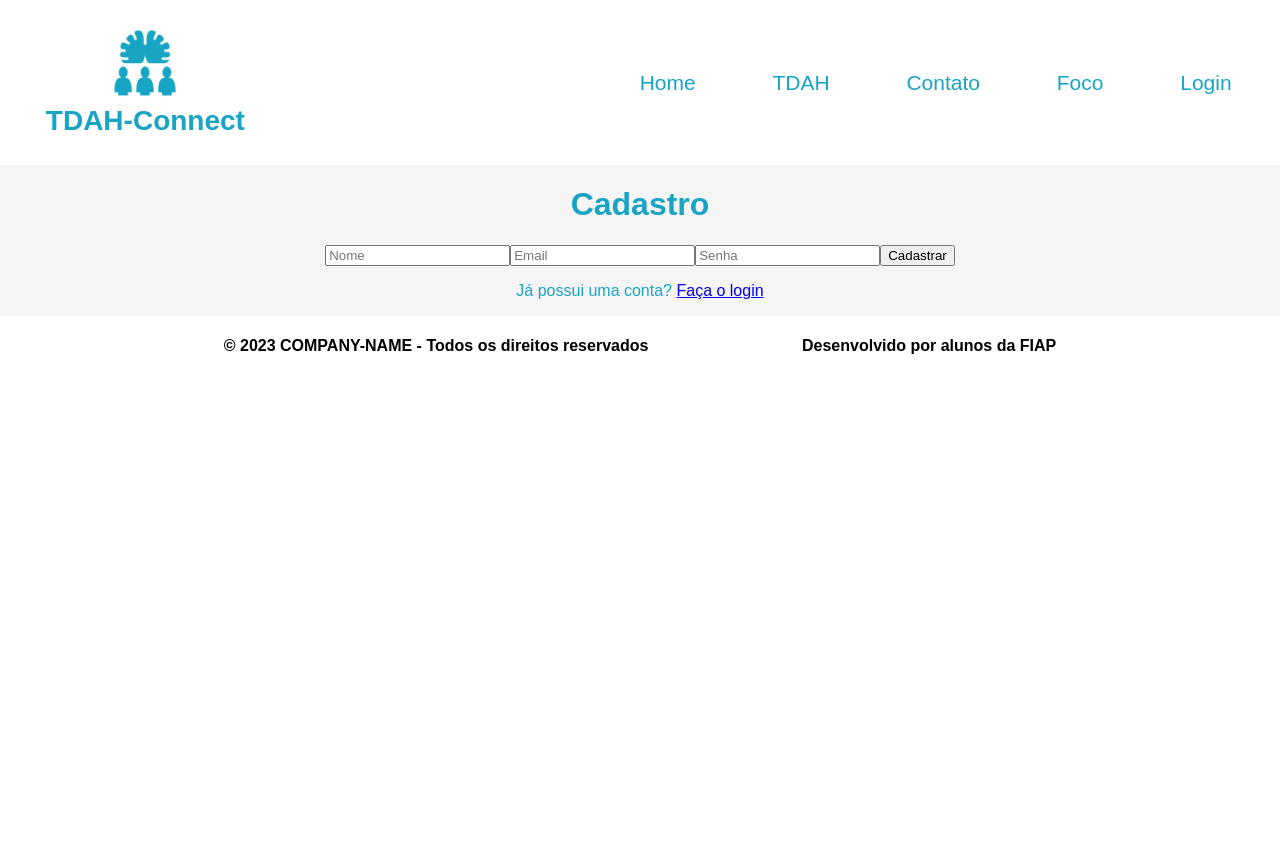
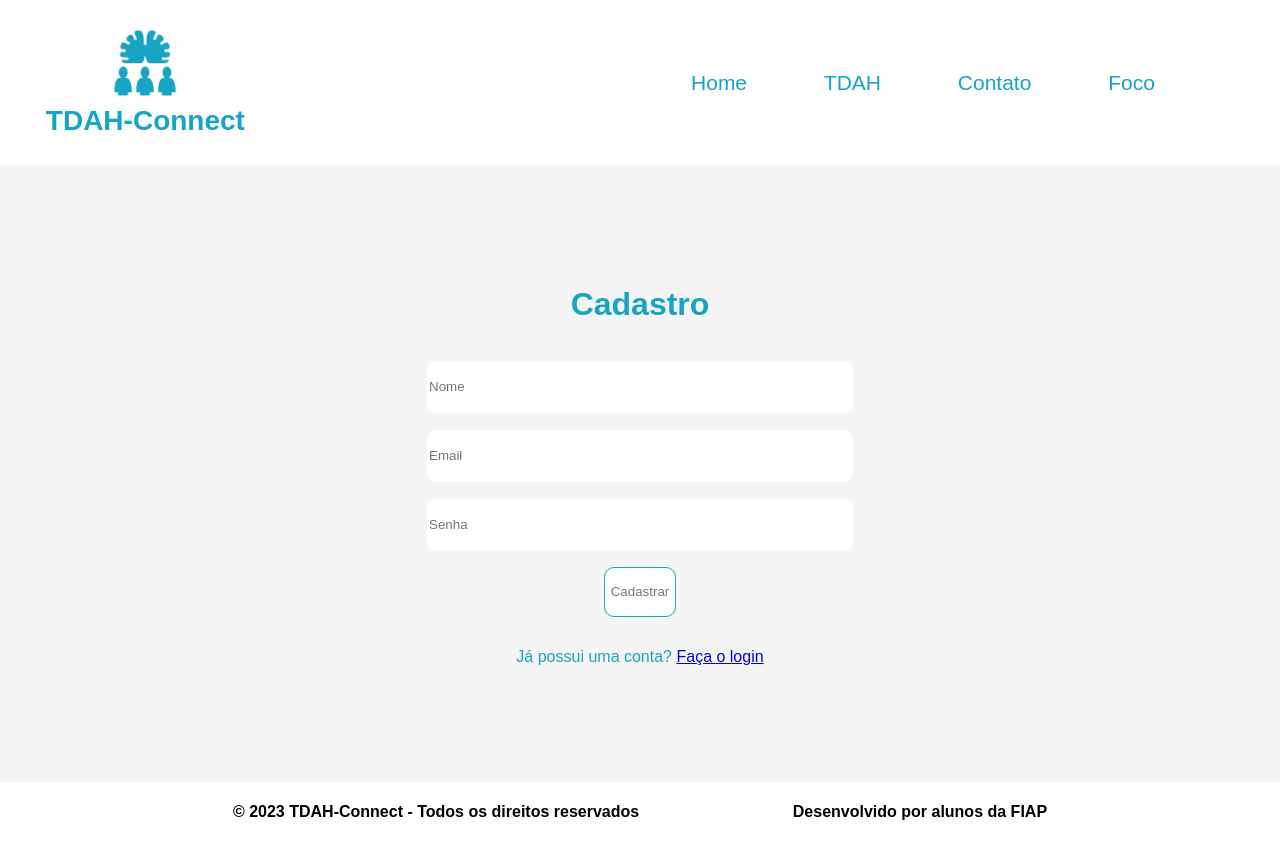
Before and after one commit to BrnBastos/SPRINT3_WebSite, a React (Create React App) app in the folder tdah-app/: page /Cadastro in a window 1280 px wide. Shown: the top 858 px of the page. Before the commit the page ends 800 px from the top, so only its background shows below. Built offline with nearby package versions, Linux system fonts and the light colour scheme; a web font is replaced by a local one.

Commit message:
ajuste no botão sair
-

```diff
--- a/tdah-app/src/componentes/Footer/footer.js
+++ b/tdah-app/src/componentes/Footer/footer.js
@@ -31,7 +31,7 @@ function Footer(){
         <FooterStyle>
             <FlexDivF>
                 <PaddingF>
-                    © 2023 COMPANY-NAME - Todos os direitos reservados
+                    © 2023 TDAH-Connect - Todos os direitos reservados
                 </PaddingF>
                 <PaddingF>
                     Desenvolvido por alunos da FIAP
--- a/tdah-app/src/componentes/NavHeader/navHeader.js
+++ b/tdah-app/src/componentes/NavHeader/navHeader.js
@@ -2,6 +2,8 @@ import React from 'react';
 import styled from 'styled-components';
 import Logo from '../Images/image';
 import { Link } from 'react-router-dom';
+import { useState } from 'react';
+import { useNavigate } from 'react-router-dom';
 
 const OpcoesUl = styled.ul`
     font-size: 21px;
@@ -42,9 +44,33 @@ const StyledLink = styled(Link)`
   /* Adicione outros estilos desejados aqui */
 `;
 
+const ButtonSair = styled.button`
+    width: auto;
+    height: auto;
+    border-radius: 5px;
+    border-color: #18A4C3;
+
+    &:hover{
+        background-color:#18A4C3;
+        color:white;
+    }
+`
+
 const navOptions = ['Home', 'TDAH', 'Contato', 'Foco', 'Login']
 
+
 function NavHeader(){
+
+    const [usuarioAutenticado, setUsuarioAutenticado] = useState(JSON.parse(localStorage.getItem('usuario')));
+    const navigate = useNavigate();
+
+    const handleLogout = () => {
+        // Limpar o LocalStorage e redirecionar para a página de login
+        localStorage.removeItem('usuario');
+        setUsuarioAutenticado(null);
+        navigate('/login');
+      };
+
     return(
         <FlexDiv>
         <TitleUl>
@@ -56,7 +82,9 @@ function NavHeader(){
             <Opcoesli display="inline-block"><CursorP><StyledLink to="/TDAH">TDAH</StyledLink></CursorP></Opcoesli>
             <Opcoesli display="inline-block"><CursorP><StyledLink to="/Contato">Contato</StyledLink></CursorP></Opcoesli>
             <Opcoesli display="inline-block"><CursorP><StyledLink to="/Foco">Foco</StyledLink></CursorP></Opcoesli>
-            <Opcoesli display="inline-block"><CursorP><StyledLink to="/Login">Login</StyledLink></CursorP></Opcoesli>
+            <Opcoesli display="inline-block"><CursorP><StyledLink to="/Login">{usuarioAutenticado && (
+        <ButtonSair onClick={handleLogout}>Sair</ButtonSair>
+      )}</StyledLink></CursorP></Opcoesli>
         </OpcoesUl>
         </FlexDiv>
     )
--- a/tdah-app/src/componentes/Pages/Login.js
+++ b/tdah-app/src/componentes/Pages/Login.js
@@ -10,15 +10,6 @@ const LoginContainer = styled.div`
   height: 75vh;
 `;
 
-const LoginForm = styled.div`
-  background-color: #ffffffa2;
-  padding: 30px;
-  box-shadow: 3px 3px 1px 0px #00000060;
-  border-radius: 10px;
-  text-align: center;
-  width: 20vw;
-`;
-
 const Title = styled.h1`
   color: #18A4C3;
   font-size: 24px;
@@ -26,34 +17,35 @@ const Title = styled.h1`
 `;
 
 const InputField = styled.input`
-  width: 100%;
-  padding: 10px;
-  margin-bottom: 10px;
-  font-size: 16px;
-  border: none;
-  background-color: transparent;
-  outline: none;
-  border-bottom: 2px solid #18A4C3;
-  color: #18A4C3;
+    border-radius: 10px;
+    border: 1.5px solid #f5f5f5;
+    width: 422px;
+    height: 50px;
 
-  &::placeholder {
-    color: #18A4C3;
-  }
-`;
+    &:hover{
+      border: 1.5px solid #18A4C3;
+    }
+
+    &:focus {
+    outline: none;
+    border-color: #18A4C3;
+    }
+`
 
 const LoginButton = styled.button`
-  background-color: #18A4C3;
-  color: #fff;
-  border: none;
-  padding: 10px 20px;
-  font-size: 18px;
-  border-radius: 5px;
-  cursor: pointer;
-  transition: background-color 0.3s ease-in-out;
+  border-radius: 10px;
+    background-color: #FFF;
+    border: 1.5px solid #18A4C3;
+    width: 90px;
+    height: 50px;
+    cursor: pointer;
+    color: #777;
 
-  &:hover {
-    background-color: #127c8e;
-  }
+    &:hover{
+      border: 1.5px solid #18A4C3;
+      background-color: #18A4C3;
+      color: #f5f5f5;
+    }
 `;
 
 const ErrorMessage = styled.p`
@@ -75,6 +67,11 @@ const SignUpLink = styled.p`
   }
 `;
 
+const DivSpace = styled.div`
+  width: auto;
+  height:15px;
+`
+
 function Login() {
   const [email, setEmail] = useState('');
   const [senha, setSenha] = useState('');
@@ -95,26 +92,27 @@ function Login() {
 
   return (
     <LoginContainer>
-      <LoginForm>
         <Title>Login</Title>
+        <DivSpace/>
         <InputField
           type="email"
           placeholder="Email"
           value={email}
           onChange={(e) => setEmail(e.target.value)}
         />
+        <DivSpace/>
         <InputField
           type="password"
           placeholder="Senha"
           value={senha}
           onChange={(e) => setSenha(e.target.value)}
         />
+        <DivSpace/>
         <LoginButton onClick={handleLogin}>Entrar</LoginButton>
         {erro && <ErrorMessage>{erro}</ErrorMessage>}
         <SignUpLink>
           Não possui uma conta? <Link to="/cadastro">Cadastre-se</Link>
         </SignUpLink>
-      </LoginForm>
     </LoginContainer>
   );
 }
--- a/tdah-app/src/componentes/Pages/cadastro.js
+++ b/tdah-app/src/componentes/Pages/cadastro.js
@@ -1,12 +1,14 @@
-import React, { useState } from 'react';
+import React from 'react';
 import { Link } from 'react-router-dom';
+import styled from 'styled-components';
 
 function Cadastro() {
-  const [nome, setNome] = useState('');
-  const [email, setEmail] = useState('');
-  const [senha, setSenha] = useState('');
+  const handleCadastro = () => {
+    // Obter os valores dos campos diretamente dos elementos HTML
+    const nome = document.getElementById('nome').value;
+    const email = document.getElementById('email').value;
+    const senha = document.getElementById('senha').value;
 
-  const handleCadastro = () => {
     // Aqui você pode realizar a validação dos dados, como garantir que os campos não estão vazios
     if (!nome || !email || !senha) {
       alert('Por favor, preencha todos os campos.');
@@ -21,32 +23,76 @@ function Cadastro() {
     window.location.href = '/login';
   };
 
+  const InputC = styled.input`
+    border-radius: 10px;
+    border: 1.5px solid #f5f5f5;
+    width: 422px;
+    height: 50px;
+
+    &:hover{
+      border: 1.5px solid #18A4C3;
+    }
+
+    &:focus {
+    outline: none;
+    border-color: #18A4C3;
+  }
+  `
+  const BtnCadastro = styled.button`
+    border-radius: 10px;
+    background-color: #FFF;
+    border: 1.5px solid #18A4C3;
+    width: auto;
+    height: 50px;
+    cursor: pointer;
+    color: #777;
+
+    &:hover{
+      border: 1.5px solid #18A4C3;
+      background-color: #18A4C3;
+      color: #f5f5f5;
+    }
+  `
+  const DivInline = styled.div`
+    display: block;
+    width:450px;
+    padding: 100px 0px;
+  `
+  const DiviSpace = styled.div`
+    width:auto;
+    height:15px;
+  `
+
   return (
     <div>
       <center>
+        <DivInline>
           <h1>Cadastro</h1>
-      <input
+          <DiviSpace/>
+          <InputC
+            id="nome"
             type="text"
             placeholder="Nome"
-        value={nome}
-        onChange={(e) => setNome(e.target.value)}
           />
-      <input
+          <DiviSpace/>
+          <InputC
+            id="email"
             type="email"
             placeholder="Email"
-        value={email}
-        onChange={(e) => setEmail(e.target.value)}
           />
-      <input
+          <DiviSpace/>
+          <InputC
+            id="senha"
             type="password"
             placeholder="Senha"
-        value={senha}
-        onChange={(e) => setSenha(e.target.value)}
           />
-      <button onClick={handleCadastro}>Cadastrar</button>
+          <DiviSpace/>
+          <BtnCadastro onClick={handleCadastro}>Cadastrar</BtnCadastro>
+          <DiviSpace/>
           <p>
             Já possui uma conta? <Link to="/login">Faça o login</Link>
           </p>
+        </DivInline>
       </center>
     </div>
   );
--- a/tdah-app/src/componentes/Pages/focus.js
+++ b/tdah-app/src/componentes/Pages/focus.js
@@ -125,7 +125,7 @@ const AddButton1 = styled.button`
 
   const DivSpace = styled.div`
     width: 100%;
-    height: 400px;
+    height: 100px;
   `
 
 function Focus() {
@@ -202,9 +202,19 @@ function Focus() {
     setNewEvent('');
   };
 
+  const HBlack = styled.h4`
+    color:black;
+    width:30%;
+  `
+
   return (
     <div>
+      <DivSpace/>
     <CenteredContainer>
+
+      <h1> Ferramentas de Foco </h1>
+      <HBlack>  Para ajudar pessoas diagnosticadas com o TDAH, nós criamos estas ferramentas para controlar suas tarefas e te ajudar no seu dia a dia  </HBlack>
+
       <h1>Lista de Tarefas</h1>
       <InputLine>
         <TaskInput
@@ -271,7 +281,7 @@ function Focus() {
       )}
     </CalendarContainer>
 
-    <DivSpace/>
+    <DivSpace/><DivSpace/><DivSpace/>
     </div>
 
   );
--- a/tdah-app/src/componentes/Pages/home.js
+++ b/tdah-app/src/componentes/Pages/home.js
@@ -28,10 +28,6 @@ function Home() {
       <h1>Bem-vindo à página inicial!</h1>
       <p>Você está logado com sucesso.</p>
 
-      {usuarioAutenticado && (
-        <button onClick={handleLogout}>Sair</button>
-      )}
-
     </center></div>
 
   );
```
Also changed, not shown: tdah-app/src/componentes/Pages/tdah.js (+7 -6 lines). Lines whose indentation alone changed are shown as unchanged.
